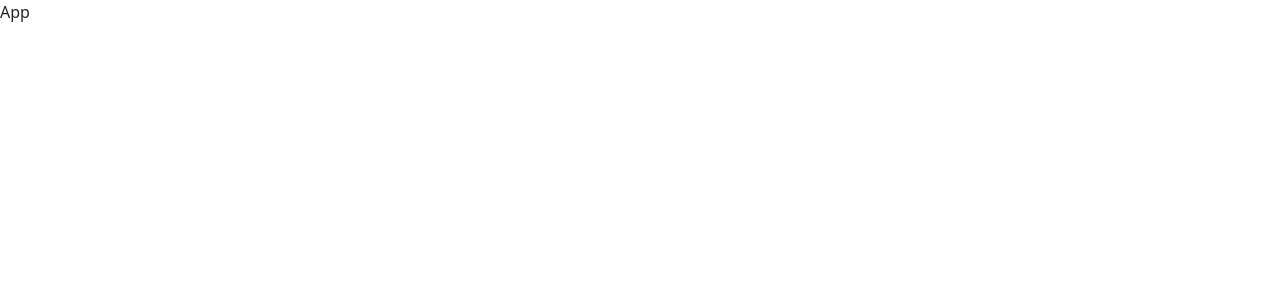
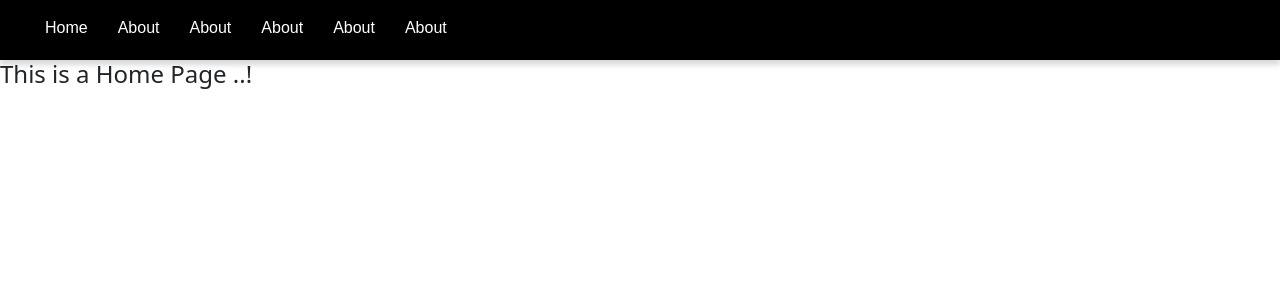
Before and after one commit to sudhanshu1919/Student_Form, a React (Create React App) app: page / in a window 1280 px wide. Shown: the top 300 px of the page. Built offline with nearby package versions, Linux system fonts and the light colour scheme.

Commit message:
Resolved merge conflicts

```diff
--- a/package.json
+++ b/package.json
@@ -9,7 +9,9 @@
     "bootstrap": "^5.3.3",
     "react": "^18.3.1",
     "react-dom": "^18.3.1",
+    "react-router-dom": "^6.24.1",
     "react-scripts": "5.0.1",
+    "styled-components": "^6.1.11",
     "web-vitals": "^2.1.4"
   },
   "scripts": {
--- a/public/index.html
+++ b/public/index.html
@@ -28,6 +28,14 @@
       integrity="sha384-YvpcrYf0tY3lHB60NNkmXc5s9fDVZLESaAA55NDzOxhy9GkcIdslK1eN7N6jIeHz"
       crossorigin="anonymous"
     ></script>
+
+    <!-- Google fontfamily  -->
+    <link rel="preconnect" href="https://fonts.googleapis.com" />
+    <link rel="preconnect" href="https://fonts.gstatic.com" crossorigin />
+    <link
+      href="https://fonts.googleapis.com/css2?family=Oswald:wght@200..700&display=swap"
+      rel="stylesheet"
+    />
   </head>
   <body>
     <noscript>You need to enable JavaScript to run this app.</noscript>
--- a/src/main/App.js
+++ b/src/main/App.js
@@ -1,7 +1,22 @@
 import React from "react";
+import { BrowserRouter, Routes, Route } from "react-router-dom";
+import Home from "./pages/Home";
+import Login from "./pages/Login";
+import SignIn from "./pages/SignIn";
+function App() {
+  return (
+    <>
+      <BrowserRouter>
+        <Routes>
+          <Route path="/" element={<Home />} />
+          <Route index element={<Home />} />
 
-function App() {
-  return <div>App</div>;
+          <Route path="/login" element={<Login />} />
+          <Route path="/signin" element={<SignIn />} />
+        </Routes>
+      </BrowserRouter>
+    </>
+  );
 }
 
 export default App;
--- /dev/null
+++ b/src/main/components/Navbar.jsx
@@ -0,0 +1,70 @@
+import React, { useState } from "react";
+import styled from "styled-components";
+import { Link, useNavigate } from "react-router-dom";
+
+function Navbar({ login }) {
+  const navigate = useNavigate();
+  const [isLogin, setIsLogin] = useState(false);
+  return (
+    <Container>
+      {!isLogin ? (
+        <Menu>
+          <div>
+            <StyledLink to="/home">Home</StyledLink>
+          </div>
+          <div>
+            <StyledLink to="/about">About</StyledLink>
+          </div>
+          <div>
+            <StyledLink to="/about">About</StyledLink>
+          </div>
+          <div>
+            <StyledLink to="/about">About</StyledLink>
+          </div>
+          <div>
+            <StyledLink to="/about">About</StyledLink>
+          </div>
+          <div>
+            <StyledLink to="/about">About</StyledLink>
+          </div>
+        </Menu>
+      ) : (
+        <Btn>
+          <button onClick={() => navigate(login ? "/login" : "/signup")}>
+            {login ? "Login" : "Create Account"}
+          </button>
+        </Btn>
+      )}
+    </Container>
+  );
+}
+
+const Container = styled.div`
+  width: 100%;
+  height: 60px;
+  background-color: black;
+  color: white;
+  padding: 15px;
+  display: flex;
+  justify-content: space-between;
+  box-shadow: 0 5px 5px hsla(0, 0%, 71%, 0.5);
+`;
+
+const Menu = styled.div`
+  display: flex;
+  justify-content: space-evenly;
+`;
+
+const Btn = styled.div``;
+
+const StyledLink = styled(Link)`
+  color: white;
+  text-decoration: none;
+  margin-left: 30px;
+  font-family: "Dosis", sans-serif;
+  font-optical-sizing: auto;
+  font-weight: <weight>;
+  font-style: normal;
+`;
+
+export default Navbar;
--- /dev/null
+++ b/src/main/pages/Home.jsx
@@ -0,0 +1,15 @@
+import React from "react";
+import styled from "styled-components";
+import Navbar from "../components/Navbar";
+function Home() {
+  return (
+    <>
+      <Navbar />
+      <h4>This is a Home Page ..!</h4>
+    </>
+  );
+}
+
+const Container = styled.div``;
+
+export default Home;
--- /dev/null
+++ b/src/main/pages/Login.jsx
@@ -0,0 +1,7 @@
+import React from "react";
+
+function Login() {
+  return <div>Login</div>;
+}
+
+export default Login;
--- /dev/null
+++ b/src/main/pages/SignIn.jsx
@@ -0,0 +1,7 @@
+import React from "react";
+
+function SignIn() {
+  return <div>SignIn</div>;
+}
+
+export default SignIn;
```
Also changed, not shown: src/main/components/Footer.jsx (added, +11 -0 lines), src/main/pages/Hooks/usestate.jsx (deleted, +0 -7 lines), src/main/info.txt, 1 other file (tests, documents, lock files or other folders).
